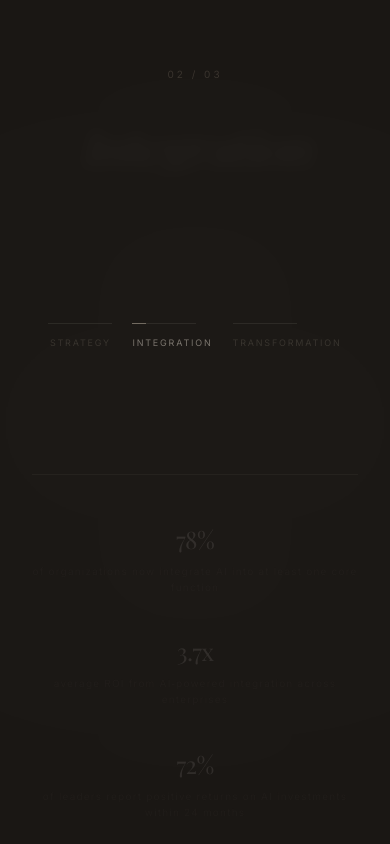
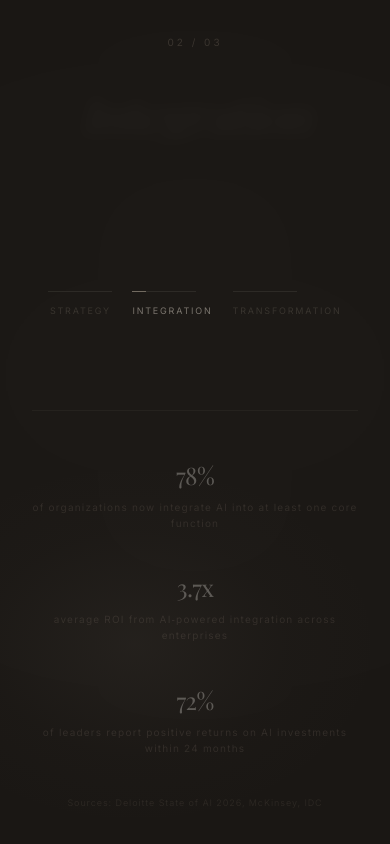
Before and after one commit to formatio-systems/Formatio, a Next.js app: page / in a window 390 px wide. Shown: the part 1032-1876 px from the top of the page. Built offline with nearby package versions, Linux system fonts and the light colour scheme; a web font is replaced by a local one.

Commit message:
mobile glow + bigger reveal + tighter spacing

```diff
--- a/src/components/Services.tsx
+++ b/src/components/Services.tsx
@@ -34,7 +34,7 @@ export default function Services() {
     [mouseX, mouseY]
   );
 
-  const revealMask = useMotionTemplate`radial-gradient(400px circle at ${smoothX}px ${smoothY}px, black 0%, rgba(0,0,0,0.25) 45%, transparent 75%)`;
+  const revealMask = useMotionTemplate`radial-gradient(550px circle at ${smoothX}px ${smoothY}px, black 0%, rgba(0,0,0,0.3) 40%, transparent 70%)`;
 
   const advance = useCallback(() => {
     setActive((prev) => (prev + 1) % services.length);
@@ -56,7 +56,7 @@ export default function Services() {
   return (
     <section
       id="services"
-      className="relative w-full py-40 md:py-52 px-8 overflow-hidden"
+      className="relative w-full py-32 md:py-40 px-8 overflow-hidden"
     >
       {/* Ambient background glow */}
       <motion.div
@@ -185,7 +185,7 @@ export default function Services() {
           onMouseMove={handleRevealMove}
           onMouseEnter={() => setIsRevealing(true)}
           onMouseLeave={() => setIsRevealing(false)}
-          className="relative mt-28 md:mt-36 border-t border-stone/5 pt-12"
+          className="relative mt-20 md:mt-28 border-t border-stone/5 pt-12"
         >
           <motion.div
             initial={{ opacity: 0, y: 20 }}
@@ -194,53 +194,68 @@ export default function Services() {
             transition={{ duration: 1.2, delay: 0.5 }}
             className="relative"
           >
-            {/* Ambient cursor glow on surface */}
+            {/* Ambient auto-drifting glow — always visible, subtle movement */}
             <motion.div
-              className="pointer-events-none absolute w-[700px] h-[700px] -translate-x-1/2 -translate-y-1/2 rounded-full"
+              className="pointer-events-none absolute w-[600px] h-[400px] -translate-x-1/2 -translate-y-1/2 rounded-full left-1/2 top-1/2"
+              style={{
+                background:
+                  "radial-gradient(ellipse, rgba(181,169,154,0.06) 0%, rgba(138,126,114,0.015) 40%, transparent 65%)",
+              }}
+              animate={{
+                x: [0, 80, -60, 40, 0],
+                y: [0, -15, 10, -8, 0],
+                scaleX: [1, 1.15, 0.9, 1.1, 1],
+              }}
+              transition={{ duration: 12, repeat: Infinity, ease: "easeInOut" }}
+            />
+
+            {/* Cursor-follow glow on surface — desktop only */}
+            <motion.div
+              className="pointer-events-none absolute w-[900px] h-[900px] -translate-x-1/2 -translate-y-1/2 rounded-full hidden sm:block"
               style={{
                 left: smoothX,
                 top: smoothY,
                 background:
-                  "radial-gradient(circle, rgba(181,169,154,0.07) 0%, rgba(138,126,114,0.015) 40%, transparent 65%)",
+                  "radial-gradient(circle, rgba(181,169,154,0.08) 0%, rgba(138,126,114,0.02) 35%, transparent 60%)",
               }}
               animate={{ opacity: isRevealing ? 1 : 0 }}
               transition={{ duration: 0.6 }}
             />
 
-            {/* Dim base layer — ghostly hint */}
+            {/* Base layer — slightly visible on mobile, ghostly on desktop */}
             <div className="grid grid-cols-1 sm:grid-cols-3 gap-10 sm:gap-6 max-w-2xl mx-auto">
               <div>
-                <span className="block font-[family-name:var(--font-serif)] text-2xl sm:text-3xl text-ivory/10 tracking-tight">
+                <span className="block font-[family-name:var(--font-serif)] text-2xl sm:text-3xl text-ivory/30 sm:text-ivory/10 tracking-tight">
                   78%
                 </span>
-                <span className="block mt-2 text-[10px] tracking-[0.12em] text-taupe/5 leading-relaxed">
+                <span className="block mt-2 text-[10px] tracking-[0.12em] text-taupe/20 sm:text-taupe/5 leading-relaxed">
                   of organizations now integrate AI into at least one core function
                 </span>
               </div>
               <div>
-                <span className="block font-[family-name:var(--font-serif)] text-2xl sm:text-3xl text-ivory/10 tracking-tight">
+                <span className="block font-[family-name:var(--font-serif)] text-2xl sm:text-3xl text-ivory/30 sm:text-ivory/10 tracking-tight">
                   3.7x
                 </span>
-                <span className="block mt-2 text-[10px] tracking-[0.12em] text-taupe/5 leading-relaxed">
+                <span className="block mt-2 text-[10px] tracking-[0.12em] text-taupe/20 sm:text-taupe/5 leading-relaxed">
                   average ROI from AI&#8209;powered integration across enterprises
                 </span>
               </div>
               <div>
-                <span className="block font-[family-name:var(--font-serif)] text-2xl sm:text-3xl text-ivory/10 tracking-tight">
+                <span className="block font-[family-name:var(--font-serif)] text-2xl sm:text-3xl text-ivory/30 sm:text-ivory/10 tracking-tight">
                   72%
                 </span>
-                <span className="block mt-2 text-[10px] tracking-[0.12em] text-taupe/5 leading-relaxed">
+                <span className="block mt-2 text-[10px] tracking-[0.12em] text-taupe/20 sm:text-taupe/5 leading-relaxed">
                   of leaders report positive returns on AI investments within 24 months
                 </span>
               </div>
             </div>
-            <p className="mt-10 text-[9px] tracking-[0.1em] text-taupe/5">
+            <p className="mt-10 text-[9px] tracking-[0.1em] text-taupe/15 sm:text-taupe/5">
               Sources: Deloitte State of AI 2026, McKinsey, IDC
             </p>
 
-            {/* Bright reveal layer — masked to cursor */}
+            {/* Bright reveal layer — masked to cursor, desktop only */}
             <motion.div
-              className="absolute inset-0 pointer-events-none"
+              className="absolute inset-0 pointer-events-none hidden sm:block"
               style={{
                 maskImage: revealMask,
                 WebkitMaskImage: revealMask,
```
